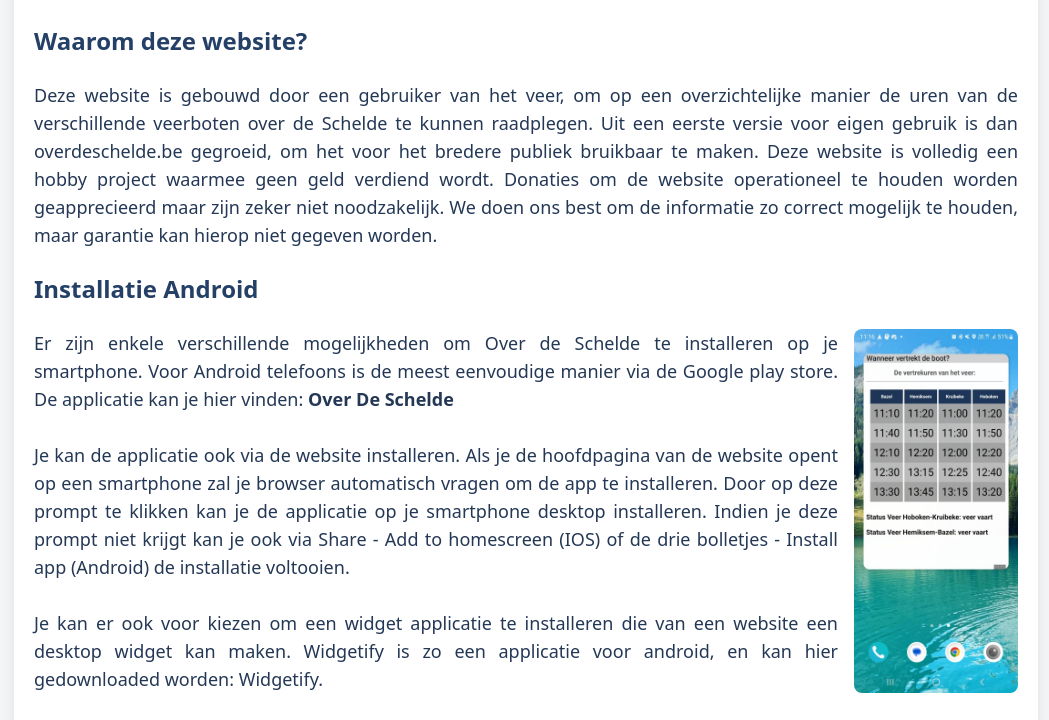
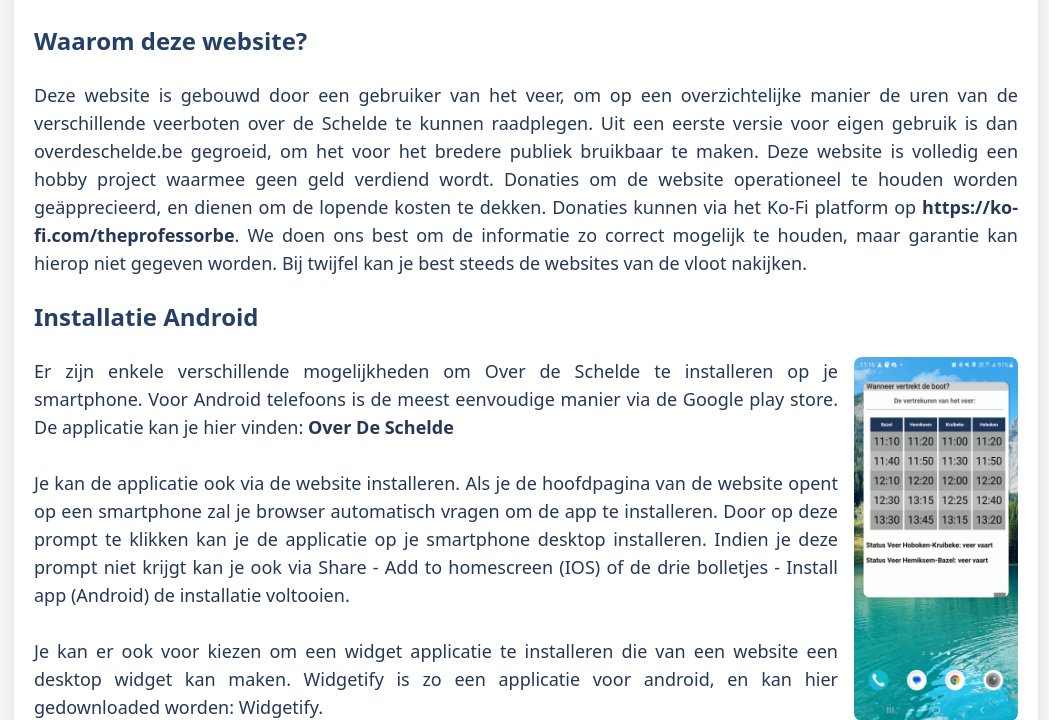
Before and after one commit to TheProfessorBE/OverDeSchelde, a PHP site: page /installation.php in a window 1280 px wide. Shown: the part 167-887 px from the top of the page, without its empty margins (114-1163 px from the left). Run offline with PHP 8.4, Linux system fonts and the light colour scheme; style sheets or scripts are compiled from the project's sources.

Commit message:
edited info file with link to ko-fi

```diff
--- a/Website/installation.php
+++ b/Website/installation.php
@@ -14,8 +14,8 @@
                     <h2 class="my-6 text-left text-2xl font-semibold text-ODS-800">Waarom deze website?</h2>
                     <p class="text-justify"> Deze website is gebouwd door een gebruiker van het veer, om op een overzichtelijke manier de uren van de verschillende veerboten over de Schelde te kunnen raadplegen.
                             Uit een eerste versie voor eigen gebruik is dan overdeschelde.be gegroeid, om het voor het bredere publiek bruikbaar te maken. Deze website is volledig een hobby project
-                            waarmee geen geld verdiend wordt. Donaties om de website operationeel te houden worden geapprecieerd  maar zijn zeker niet noodzakelijk. We doen ons best om de informatie zo
-                            correct mogelijk te houden, maar garantie kan hierop niet gegeven worden.
+                            waarmee geen geld verdiend wordt. Donaties om de website operationeel te houden worden geäpprecieerd, en dienen om de lopende kosten te dekken. Donaties kunnen via het Ko-Fi platform op <a class="text-ODS-900 font-bold" target="_blank" href="https://ko-fi.com/theprofessorbe">https://ko-fi.com/theprofessorbe</a>.
+                            We doen ons best om de informatie zo correct mogelijk te houden, maar garantie kan hierop niet gegeven worden. Bij twijfel kan je best steeds de websites van de vloot nakijken.
                     </p>
                 </div>
 
```
